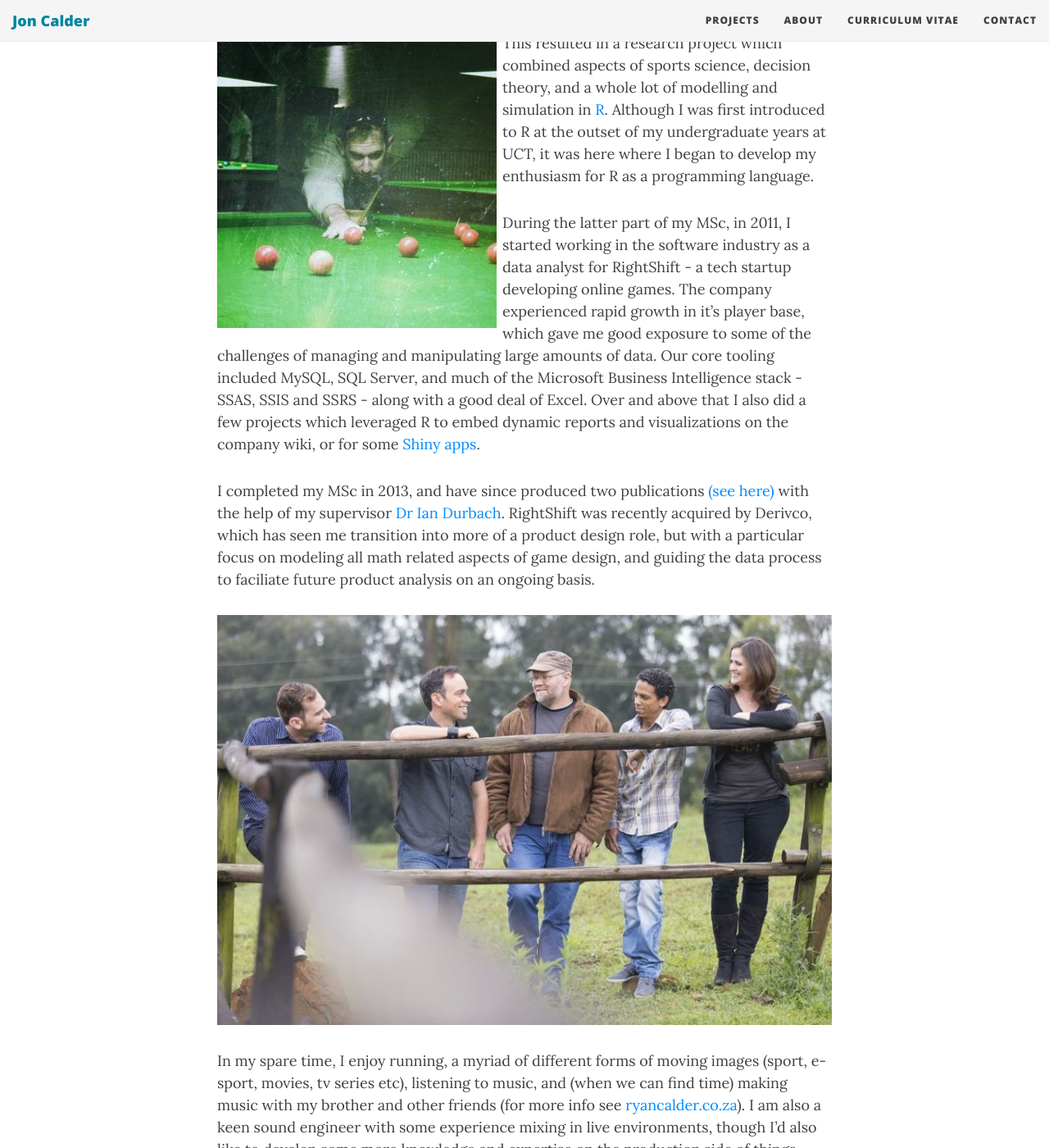
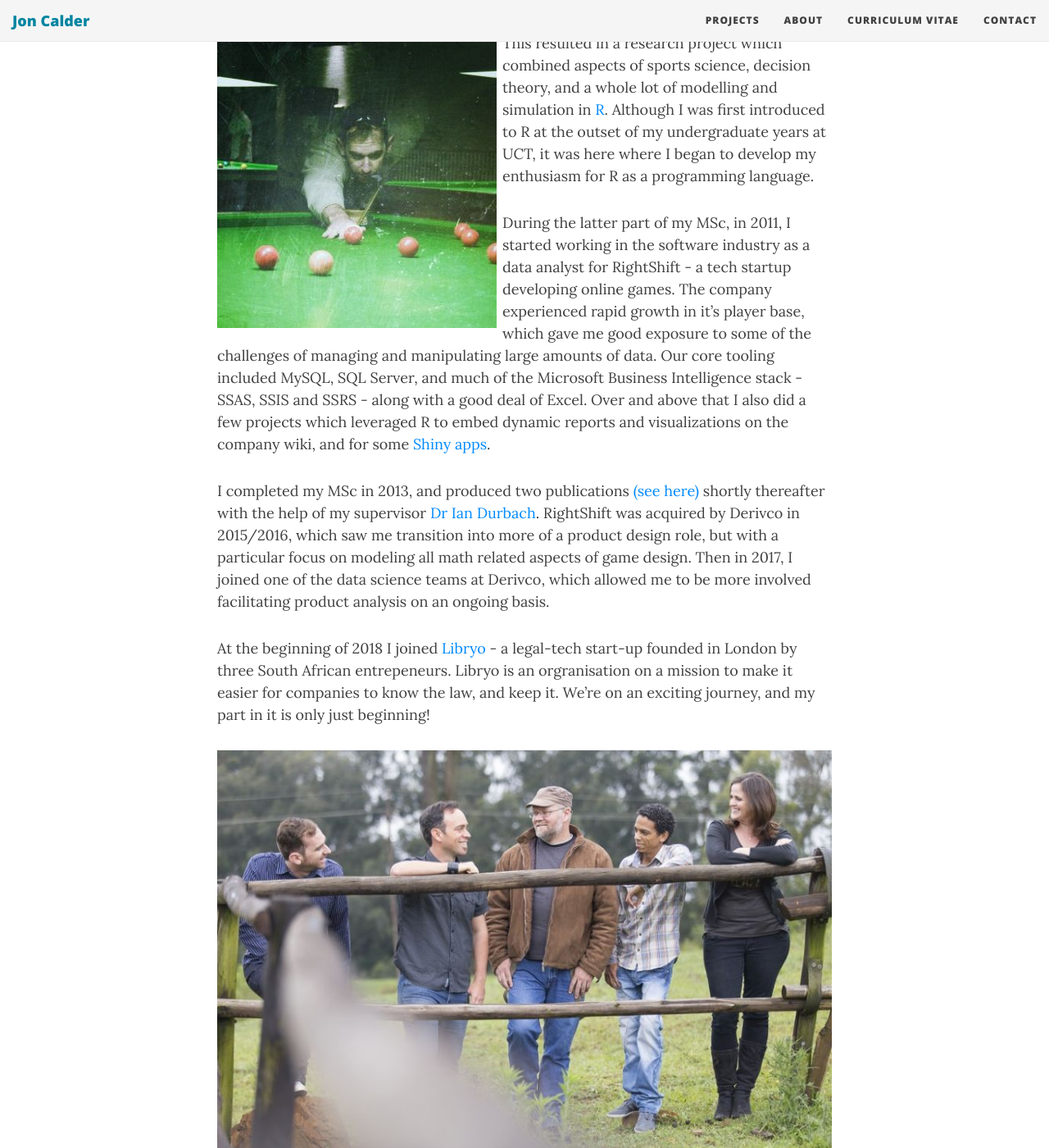
Before and after one commit to jonmcalder/jonmcalder.github.io, a Jekyll site: the page built from aboutme.md, in a window 1280 px wide and 1400 px high, scrolled down 1982 px. Shown: the whole window at 82% size. Built offline with Jekyll 4.4.1, drawn with Linux system fonts in a browser that asks for light colours; nearby versions of some CDN libraries; some of the changed text lies outside the part shown.

Commit message:
Update about

```diff
--- a/aboutme.md
+++ b/aboutme.md
@@ -9,11 +9,12 @@
 
 Hi, I'm Jon.
 
-I’m a data analyst, R enthusiast, hobbyist musician, hopeful runner and
-lifelong learner. I work as part of a product team at
-[Derivco](http://derivco.com/), where I am engaged in a mixture of product
-design, game maths and analysis. I live in the beautiful city of Cape Town and
-I am proudly South African.
+I’m a data scientist, R enthusiast, hobbyist musician, hopeful runner and
+lifelong learner. I work as an automation engineer at
+[Libryo](http://libryo.com/), where I am engaged in the use of computation to
+assist with content ingestion, analysis, and anything else it might be able to
+help us with. I live in the beautiful city of Cape Town and I am proudly South
+African.
 
 Please feel free to connect with me! Either send me a direct message using the
 form available on the [Contact](http://jonmcalder.github.io/contact/) page, or
@@ -73,26 +74,33 @@
 amounts of data. Our core tooling included MySQL, SQL Server, and much of the
 Microsoft Business Intelligence stack - SSAS, SSIS and SSRS - along with a good
 deal of Excel. Over and above that I also did a few projects which leveraged R
-to embed dynamic reports and visualizations on the company wiki, or for some
+to embed dynamic reports and visualizations on the company wiki, and for some
 [Shiny apps](http://shiny.rstudio.com/).
 
-I completed my MSc in 2013, and have since produced two publications
-[(see here)](http://jonmcalder.github.io/cv/) with the help of my supervisor
+I completed my MSc in 2013, and produced two publications
+[(see here)](http://jonmcalder.github.io/cv/) shortly thereafter with the help
+of my supervisor
 [Dr Ian Durbach](http://www.stats.uct.ac.za/stats/people/academic/durbach).
-RightShift was recently acquired by Derivco, which has seen me transition into
+RightShift was acquired by Derivco in 2015/2016, which saw me transition into
 more of a product design role, but with a particular focus on modeling all math
-related aspects of game design, and guiding the data process to faciliate future
-product analysis on an ongoing basis.
+related aspects of game design. Then in 2017, I joined one of the data science
+teams at Derivco, which allowed me to be more involved facilitating product
+analysis on an ongoing basis.
+
+At the beginning of 2018 I joined [Libryo](http://libryo.com/) - a legal-tech
+start-up founded in London by three South African entrepeneurs. Libryo is an
+orgranisation on a mission to make it easier for companies to know the law, and
+keep it. We're on an exciting journey, and my part in it is only just beginning!
 
 ![The Ryan Calder Band](/img/small-imgs/RCB.jpg "The Ryan Calder Band")
 
 In my spare time, I enjoy running, a myriad of different forms of moving images
 (sport, e-sport, movies, tv series etc), listening to music, and (when we can
 find time) making music with my brother and other friends (for more info
-see [ryancalder.co.za](http://www.ryancalder.co.za)). I am also a keen sound engineer
-with some experience mixing in live environments, though I'd also like to
-develop some more knowledge and expertise on the production side of things.
-Along with all of this I am also trying to get more involved in
+see [ryancalder.co.za](http://www.ryancalder.co.za)). I am also a keen sound
+engineer with some experience mixing in small live environments, and a casual
+interest in various aspects of both studio and live production. Along with all
+of this I am also trying to get more involved in
 [R and other open-source development](http://github.com/jonmcalder), and hope to
 continue growing my technical skillset in pursuit of becoming a more rounded
 data scientist.
```
